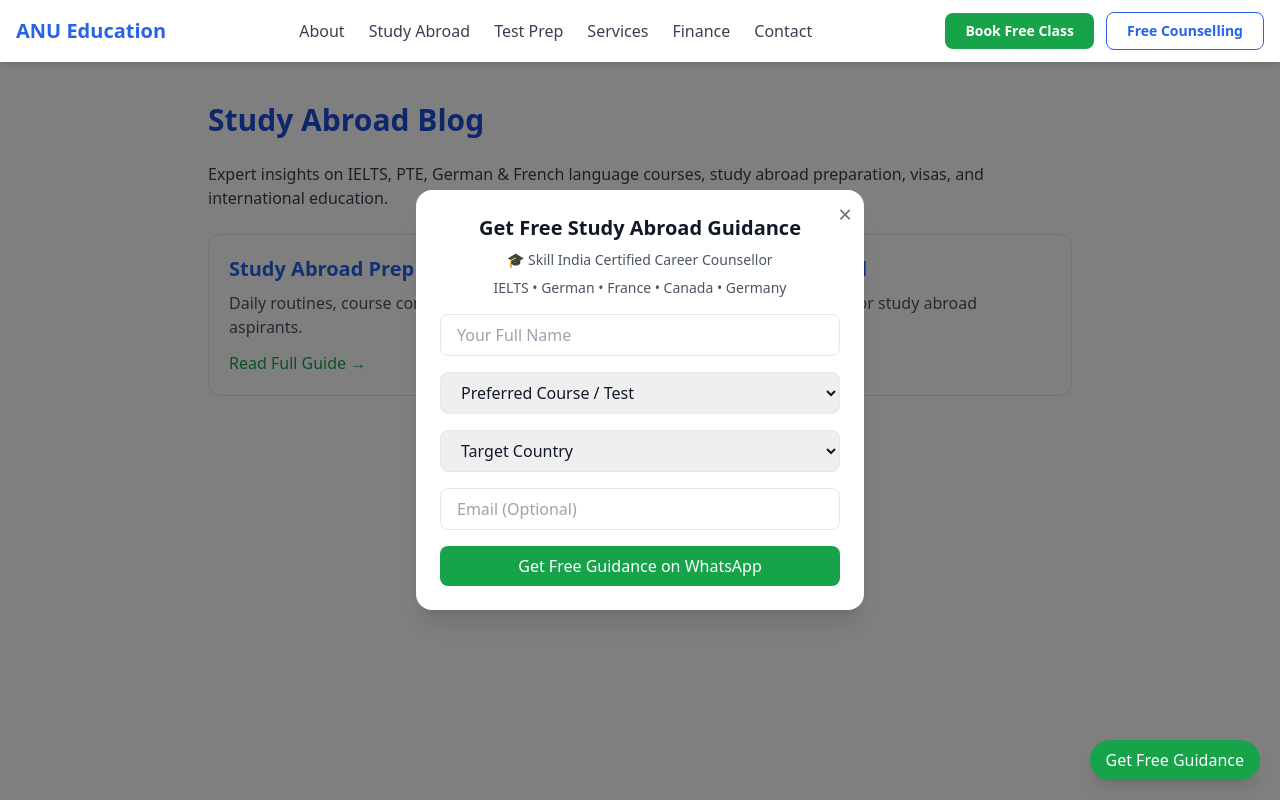
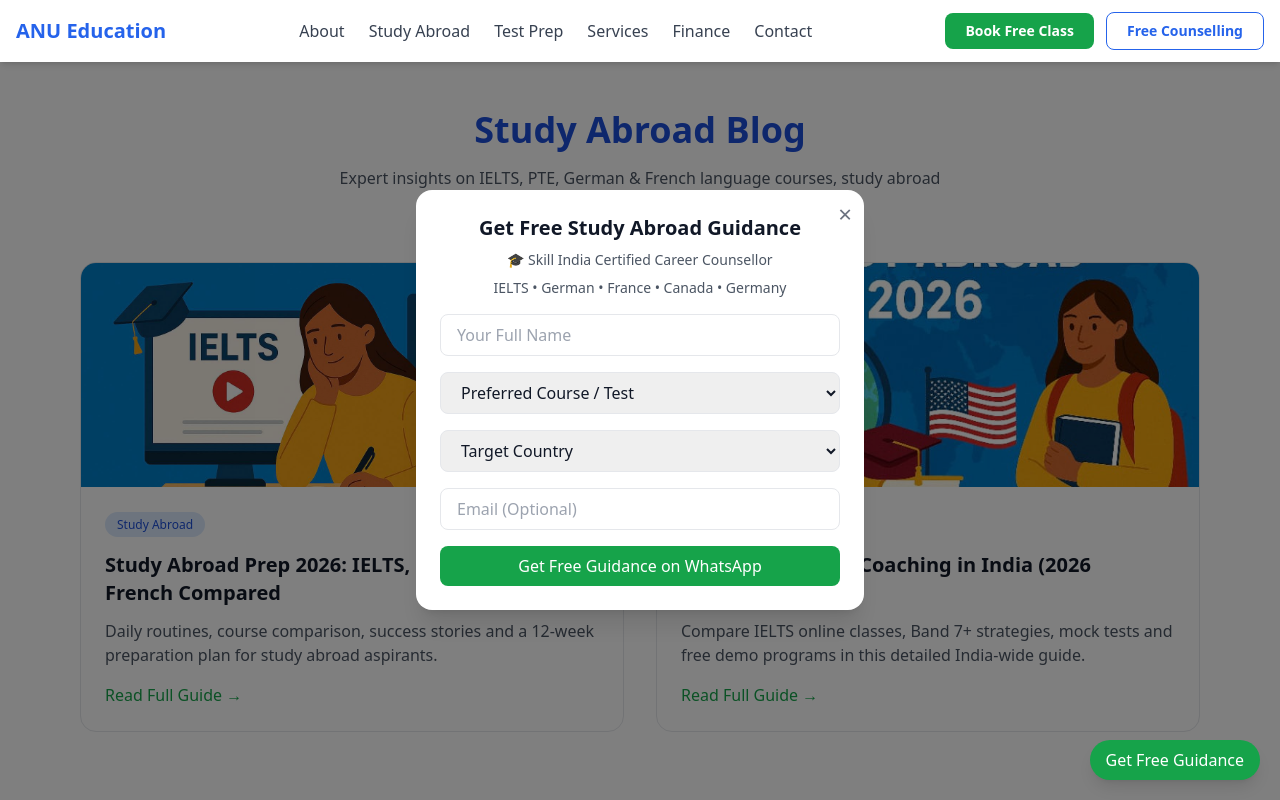
Before and after one commit to shailendra9897/anu-education, a Next.js app: page /blog in a window 1280 px wide. Shown: the top 800 px of the page. Built offline with nearby package versions, Linux system fonts and the light colour scheme.

Commit message:
Converted blog page to dynamic system

```diff
--- /dev/null
+++ b/app/blog/best-ielts-online-coaching-india/page.tsx
@@ -0,0 +1,193 @@
+import Script from "next/script";
+
+export const metadata = {
+  title: "Best IELTS Online Coaching in India (2026 Guide) | ANU Education",
+  description:
+    "Looking for the best IELTS online coaching in India? Compare features, mock tests, Band 7+ strategies and free demo classes in this complete 2026 guide.",
+  keywords:
+    "best IELTS online coaching India, IELTS online classes India, IELTS preparation online, IELTS Band 7 strategy, IELTS free demo class",
+};
+
+export default function BlogPage() {
+  const articleUrl =
+    "https://www.anuedu.in/blog/best-ielts-online-coaching-india";
+
+  return (
+    <>
+      {/* ================= ARTICLE SCHEMA ================= */}
+      <Script
+        id="article-schema"
+        type="application/ld+json"
+        dangerouslySetInnerHTML={{
+          __html: JSON.stringify({
+            "@context": "https://schema.org",
+            "@type": "Article",
+            headline:
+              "Best IELTS Online Coaching in India (2026 Complete Guide)",
+            description:
+              "Complete guide to choosing the best IELTS online coaching in India and scoring Band 7+.",
+            author: {
+              "@type": "Organization",
+              name: "ANU Education",
+            },
+            publisher: {
+              "@type": "Organization",
+              name: "ANU Education",
+              logo: {
+                "@type": "ImageObject",
+                url: "https://www.anuedu.in/logo.png",
+              },
+            },
+            mainEntityOfPage: articleUrl,
+          }),
+        }}
+      />
+
+      {/* ================= BREADCRUMB SCHEMA ================= */}
+      <Script
+        id="breadcrumb-schema"
+        type="application/ld+json"
+        dangerouslySetInnerHTML={{
+          __html: JSON.stringify({
+            "@context": "https://schema.org",
+            "@type": "BreadcrumbList",
+            itemListElement: [
+              {
+                "@type": "ListItem",
+                position: 1,
+                name: "Home",
+                item: "https://www.anuedu.in",
+              },
+              {
+                "@type": "ListItem",
+                position: 2,
+                name: "Blog",
+                item: "https://www.anuedu.in/blog",
+              },
+              {
+                "@type": "ListItem",
+                position: 3,
+                name: "Best IELTS Online Coaching in India",
+                item: articleUrl,
+              },
+            ],
+          }),
+        }}
+      />
+
+      <main className="max-w-4xl mx-auto px-4 py-12 text-gray-800">
+
+        {/* HERO */}
+        <h1 className="text-3xl md:text-4xl font-bold mb-6">
+          Best IELTS Online Coaching in India (2026 Complete Guide)
+        </h1>
+
+        <p className="text-gray-600 mb-8">
+          If you're searching for the <strong>best IELTS online coaching in India</strong>,
+          this complete guide will help you choose the right program and achieve
+          <strong> Band 7+ or higher</strong>.
+        </p>
+
+        {/* ================= TABLE OF CONTENTS ================= */}
+        <div className="bg-gray-50 p-6 rounded-xl mb-10">
+          <h2 className="text-xl font-semibold mb-4">Table of Contents</h2>
+          <ul className="list-disc pl-6 space-y-2 text-green-700">
+            <li><a href="#why-online">Why IELTS Online Coaching is Growing</a></li>
+            <li><a href="#features">What Makes the Best IELTS Program?</a></li>
+            <li><a href="#band7">How to Score Band 7+</a></li>
+            <li><a href="#comparison">Online vs Offline Coaching</a></li>
+            <li><a href="#recommendation">Recommended Program</a></li>
+          </ul>
+        </div>
+
+        {/* SECTION 1 */}
+        <h2 id="why-online" className="text-2xl font-semibold mt-10 mb-4">
+          Why IELTS Online Coaching is Growing in India
+        </h2>
+
+        <p className="mb-6">
+          Students from Delhi, Mumbai, Bangalore, Hyderabad, Ahmedabad, Jaipur
+          and across Tier-2 cities now prefer online IELTS coaching because it offers:
+        </p>
+
+        <ul className="list-disc pl-6 space-y-2 mb-8">
+          <li>Live interactive Zoom classes</li>
+          <li>Flexible batch timings</li>
+          <li>Recorded session backup</li>
+          <li>Access to mock tests anytime</li>
+          <li>Lower cost compared to offline institutes</li>
+        </ul>
+
+        {/* SECTION 2 */}
+        <h2 id="features" className="text-2xl font-semibold mt-10 mb-4">
+          What Makes the Best IELTS Online Coaching?
+        </h2>
+
+        <ul className="list-disc pl-6 space-y-2 mb-8">
+          <li>15+ Full-Length Mock Tests</li>
+          <li>Structured Reading, Listening, Writing & Speaking modules</li>
+          <li>Personalized Writing Correction</li>
+          <li>1-on-1 Speaking Evaluation</li>
+          <li>Free Demo Before Enrollment</li>
+        </ul>
+
+        {/* SECTION 3 */}
+        <h2 id="band7" className="text-2xl font-semibold mt-10 mb-4">
+          How to Score Band 7+ in IELTS
+        </h2>
+
+        <ul className="list-disc pl-6 space-y-2 mb-8">
+          <li>Time management strategy in Reading</li>
+          <li>Daily Listening practice</li>
+          <li>Clear structure in Writing Task 1 & 2</li>
+          <li>Fluency improvement for Speaking</li>
+          <li>Weekly full-length mock tests</li>
+        </ul>
+
+        {/* SECTION 4 */}
+        <h2 id="comparison" className="text-2xl font-semibold mt-10 mb-4">
+          Online vs Offline IELTS Coaching
+        </h2>
+
+        <p className="mb-8">
+          Online coaching provides flexibility, affordability, and access to expert
+          trainers nationwide. Offline coaching requires travel and fixed schedules.
+          For working professionals and students across India, online learning is more practical.
+        </p>
+
+        {/* RECOMMENDATION */}
+        <h2 id="recommendation" className="text-2xl font-semibold mt-10 mb-4">
+          Recommended IELTS Online Coaching Program
+        </h2>
+
+        <p className="mb-8">
+          If you're looking for a structured online IELTS program with
+          15 mock tests, expert evaluation, and a free 3-day demo, explore our{" "}
+          <a
+            href="/test-prep/ielts-online"
+            className="text-green-600 font-semibold"
+          >
+            IELTS Online Coaching
+          </a>.
+        </p>
+
+        {/* CTA BOX */}
+        <div className="bg-green-600 text-white p-8 rounded-xl text-center mt-12">
+          <h2 className="text-xl font-semibold mb-3">
+            Ready to Boost Your IELTS Score?
+          </h2>
+          <p className="mb-4">
+            Join our 3-Day Free Demo and experience structured online IELTS coaching.
+          </p>
+          <a
+            href="https://study.anuedu.in/register"
+            className="bg-white text-green-700 px-6 py-3 rounded-lg font-medium"
+          >
+            Book Free Demo Now
+          </a>
+        </div>
+
+      </main>
+    </>
+  );
+}
--- a/app/blog/page.tsx
+++ b/app/blog/page.tsx
@@ -1,3 +1,6 @@
+import Image from "next/image";
+import { blogs } from "@/lib/blogData";
+
 export const metadata = {
   title: "Study Abroad Blog 2026 | IELTS, PTE, Germany – ANU Education",
   description:
@@ -6,32 +9,58 @@ export const metadata = {
 
 export default function BlogPage() {
   return (
-    <div className="max-w-4xl mx-auto px-4 py-10 space-y-6">
-      <h1 className="text-3xl font-bold text-blue-700">
+    <main className="max-w-6xl mx-auto px-4 py-12">
+
+      <div className="text-center mb-12">
+        <h1 className="text-3xl md:text-4xl font-bold text-blue-700 mb-4">
           Study Abroad Blog
         </h1>
-
-      <p className="text-gray-700">
+        <p className="text-gray-600 max-w-2xl mx-auto">
           Expert insights on IELTS, PTE, German & French language courses,
           study abroad preparation, visas, and international education.
         </p>
+      </div>
 
-      {/* Blog List */}
-      <div className="border rounded-xl p-5 hover:shadow-md transition">
-        <h2 className="text-xl font-semibold text-blue-600">
-          Study Abroad Prep 2026: IELTS, PTE, German & French Compared
+      <div className="grid md:grid-cols-2 gap-8">
+        {blogs.map((blog) => (
+          <div
+            key={blog.slug}
+            className="border rounded-2xl overflow-hidden hover:shadow-xl transition bg-white"
+          >
+            <a href={`/blog/${blog.slug}`}>
+              <Image
+                src={blog.image}
+                alt={blog.title}
+                width={1200}
+                height={800}
+                className="w-full h-56 object-cover"
+              />
+            </a>
+
+            <div className="p-6">
+              <span className="text-xs bg-blue-100 text-blue-700 px-3 py-1 rounded-full">
+                {blog.category}
+              </span>
+
+              <h2 className="text-xl font-semibold mt-4 mb-3">
+                {blog.title}
               </h2>
-        <p className="text-gray-600 mt-2">
-          Daily routines, course comparison, success stories and a 12-week
-          preparation plan for study abroad aspirants.
+
+              <p className="text-gray-600 mb-4">
+                {blog.description}
               </p>
+
               <a
-          href="/blog/study-abroad-prep-2026"
-          className="inline-block mt-3 text-green-600 font-medium hover:underline"
+                href={`/blog/${blog.slug}`}
+                className="text-green-600 font-medium hover:underline"
               >
                 Read Full Guide →
               </a>
             </div>
           </div>
+        ))}
+      </div>
+
+    </main>
   );
 }
--- /dev/null
+++ b/lib/blogData.ts
@@ -0,0 +1,18 @@
+export const blogs = [
+  {
+    title: "Study Abroad Prep 2026: IELTS, PTE, German & French Compared",
+    description:
+      "Daily routines, course comparison, success stories and a 12-week preparation plan for study abroad aspirants.",
+    slug: "study-abroad-prep-2026",
+    image: "/blog/study-abroad-2026.jpg",
+    category: "Study Abroad",
+  },
+  {
+    title: "Best IELTS Online Coaching in India (2026 Complete Guide)",
+    description:
+      "Compare IELTS online classes, Band 7+ strategies, mock tests and free demo programs in this detailed India-wide guide.",
+    slug: "best-ielts-online-coaching-india",
+    image: "/blog/ielts-online-guide.jpg",
+    category: "IELTS",
+  },
+];
```
Also changed, not shown: public/blog/ielts-online-guide.jpg (added), public/blog/study-abroad-2026.jpg (added). Lines whose indentation alone changed are shown as unchanged.
